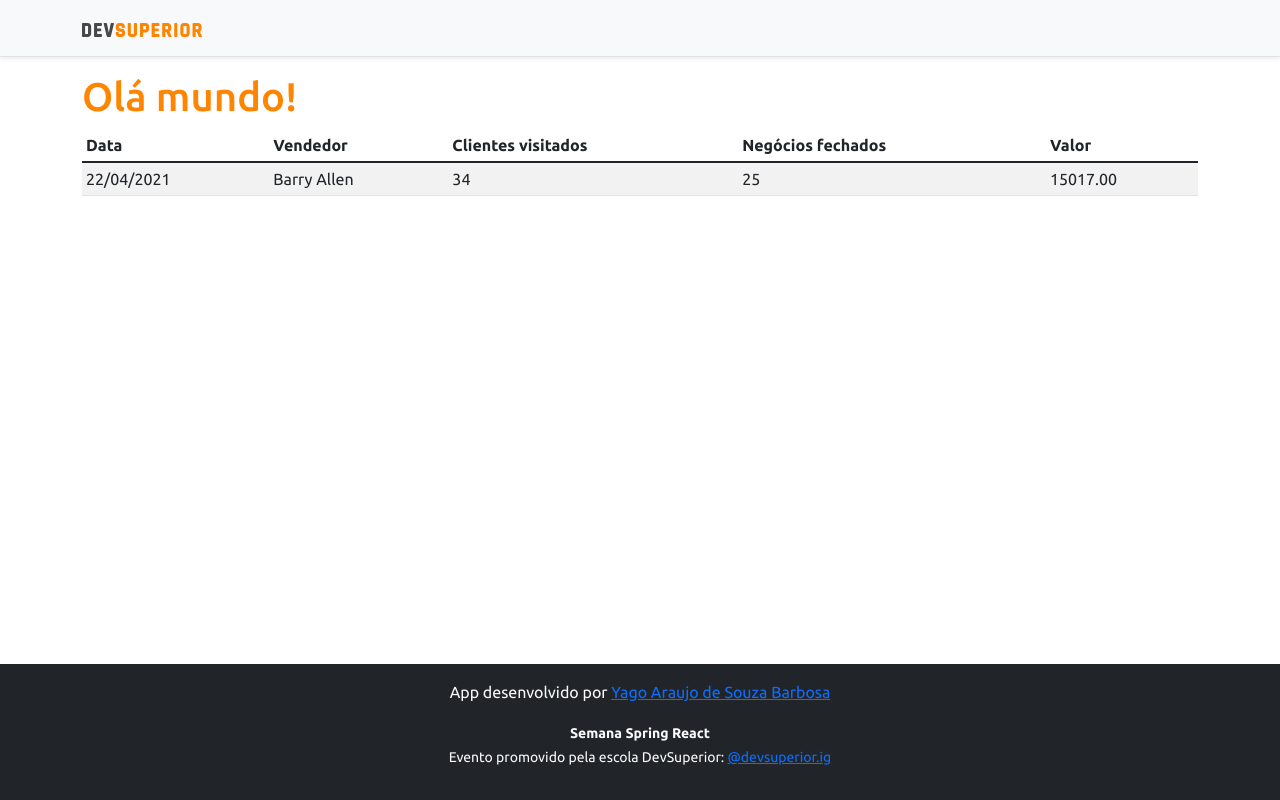
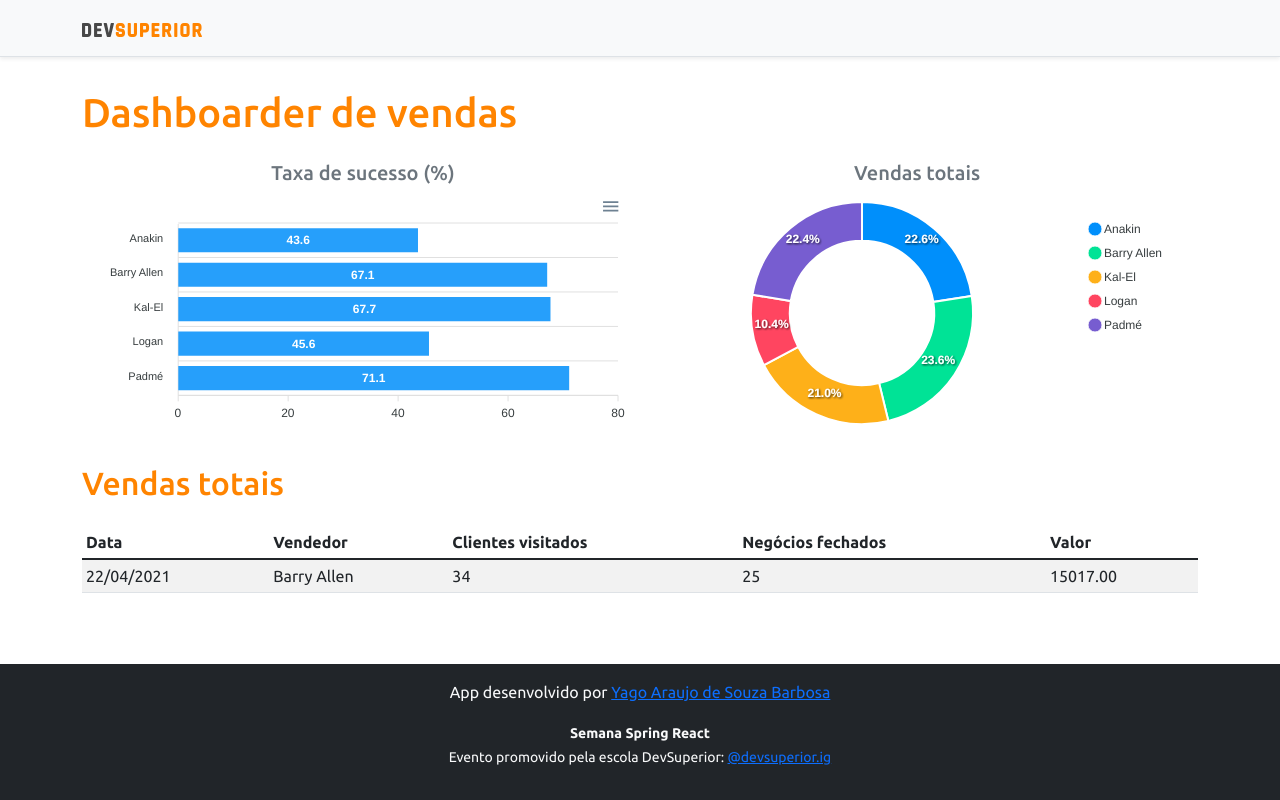
Before and after one commit to devyasb/project-sds4, a React (Create React App) app in the folder frontend/: page / in a window 1280 px wide. Built offline with nearby package versions, Linux system fonts and the light colour scheme.

Commit message:
Static charts

```diff
--- a/frontend/package.json
+++ b/frontend/package.json
@@ -11,8 +11,10 @@
     "@types/node": "^12.0.0",
     "@types/react": "^17.0.0",
     "@types/react-dom": "^17.0.0",
+    "apexcharts": "^3.28.1",
     "bootstrap": "^5.1.1",
     "react": "^17.0.2",
+    "react-apexcharts": "^1.3.9",
     "react-dom": "^17.0.2",
     "react-scripts": "4.0.3",
     "typescript": "^4.1.2",
--- a/frontend/src/App.tsx
+++ b/frontend/src/App.tsx
@@ -1,16 +1,31 @@
+import BarChart from "components/BarChart";
 import DataTable from "components/DataTable";
+import DonutChart from "components/DonutChart";
 import Footer from "components/Footer";
 import NavBar from "components/NavBar";
 
 function App() {
   return (
     <>
-    <NavBar/>
-    <div className='container'>
-      <h1 className="text-primary">Olá mundo!</h1>
-      <DataTable/>
-    </div>
-    <Footer/>
+      <NavBar />
+      <div className="container">
+        <h1 className="text-primary py-3">Dashboarder de vendas</h1>
+        <div className="row px-3">
+          <div className="col-sm-6">
+            <h5 className="text-center text-secondary">Taxa de sucesso (%)</h5>
+            <BarChart />
+          </div>
+          <div className="col-sm-6">
+            <h5 className="text-center text-secondary">Vendas totais</h5>
+            <DonutChart />
+          </div>
+        </div>
+        <div className="py-3">
+          <h2 className="text-primary">Vendas totais</h2>
+        </div>
+        <DataTable />
+      </div>
+      <Footer />
     </>
   );
 }
--- /dev/null
+++ b/frontend/src/components/BarChart/index.tsx
@@ -0,0 +1,34 @@
+import Chart from 'react-apexcharts';
+
+function BarChart() {
+    const options = {
+        plotOptions: {
+            bar: {
+                horizontal: true,
+            }
+        },
+    };
+
+    const mockData = {
+        labels: {
+            categories: ['Anakin', 'Barry Allen', 'Kal-El', 'Logan', 'Padmé']
+        },
+        series: [
+            {
+                name: "% Sucesso",
+                data: [43.6, 67.1, 67.7, 45.6, 71.1]
+            }
+        ]
+    };
+
+    return (
+        <Chart
+        options={{...options, xaxis: mockData.labels}}
+        series={mockData.series}
+        type="bar"
+        height="240"
+        />
+    );
+}
+
+export default BarChart;
--- /dev/null
+++ b/frontend/src/components/DonutChart/index.tsx
@@ -0,0 +1,24 @@
+import Chart from 'react-apexcharts';
+
+function DonutChart() {
+    const mockData = {
+        series: [477138, 499928, 444867, 220426, 473088],
+        labels: ['Anakin', 'Barry Allen', 'Kal-El', 'Logan', 'Padmé']
+    }
+
+    const options = {
+        legend: {
+            show: true
+        }
+    }
+    return (
+        <Chart
+        options={{...options, labels: mockData.labels}}
+        series={mockData.series}
+        type="donut"
+        height="240"
+        />
+    );
+}
+
+export default DonutChart;
```
Also changed, not shown: 1 other file (tests, documents, lock files or other folders).
